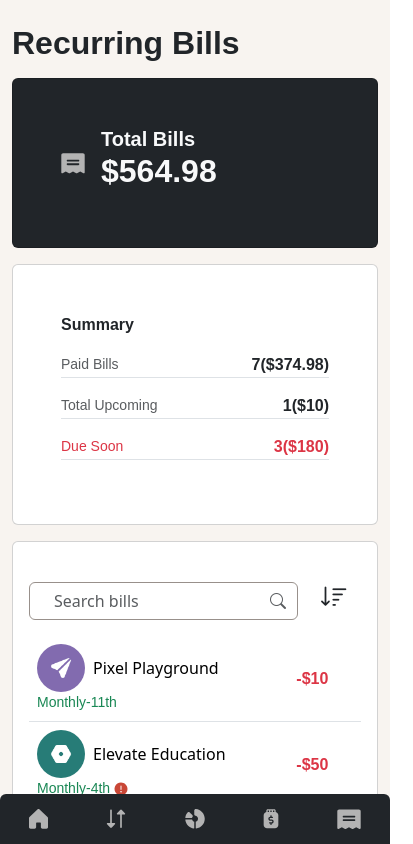
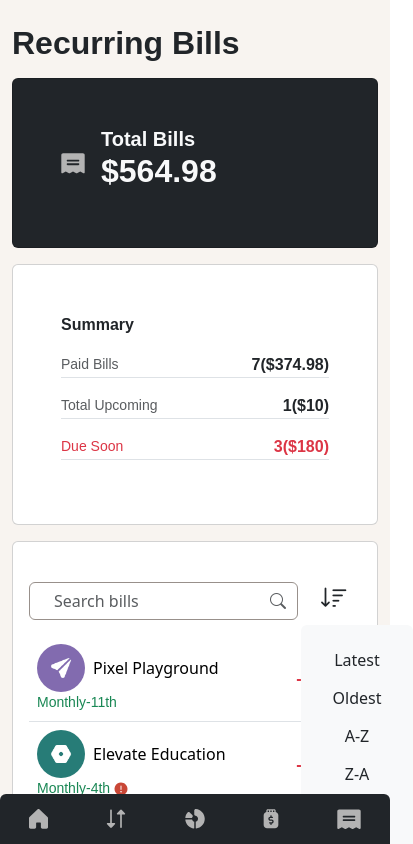
Before and after one commit to abdalsimam1-sketch/personal-finance-app, a React (Vite) app: page /bills in a window 390 px wide. Both pictures are taken after a click on the icon 334 px from the left and 598 px from the top of the page. Shown: the top 844 px of the page, 413 px wide, since content can reach past the window. Built offline with nearby package versions, Linux system fonts and the light colour scheme.

Commit message:
fix : wrap mobile icon in a visible div

```diff
--- a/src/pages/RecurringBills.jsx
+++ b/src/pages/RecurringBills.jsx
@@ -130,11 +130,35 @@ export const RecurringBills = () => {
                   </div>
                 )}
               </div>
-              <i
-                className="bi bi-sort-down btn fs-1 d-md-none"
-                style={{ transform: "translateY(17%)" }}
-                onClick={toggleMenu}
-              ></i>
+
+              <div className="d-md-none">
+                <i
+                  className="bi bi-sort-down btn fs-1 d-md-none"
+                  style={{
+                    transform: "translateY(18%)",
+                  }}
+                  onClick={toggleMenu}
+                ></i>
+                {menuIsOpen && (
+                  <div
+                    className="position-absolute end-0 p-3 bg-light rounded d-flex flex-column mt-2 text-nowrap"
+                    style={{ left: "18rem", width: "7rem" }}
+                  >
+                    {Sort.map((item) => (
+                      <div
+                        className="btn"
+                        key={item.name}
+                        onClick={() => {
+                          setSelectedSort(item.name);
+                          setMenuIsOpen(false);
+                        }}
+                      >
+                        {item.name}
+                      </div>
+                    ))}
+                  </div>
+                )}
+              </div>
             </section>
             <section>
               <table className="table">
```
